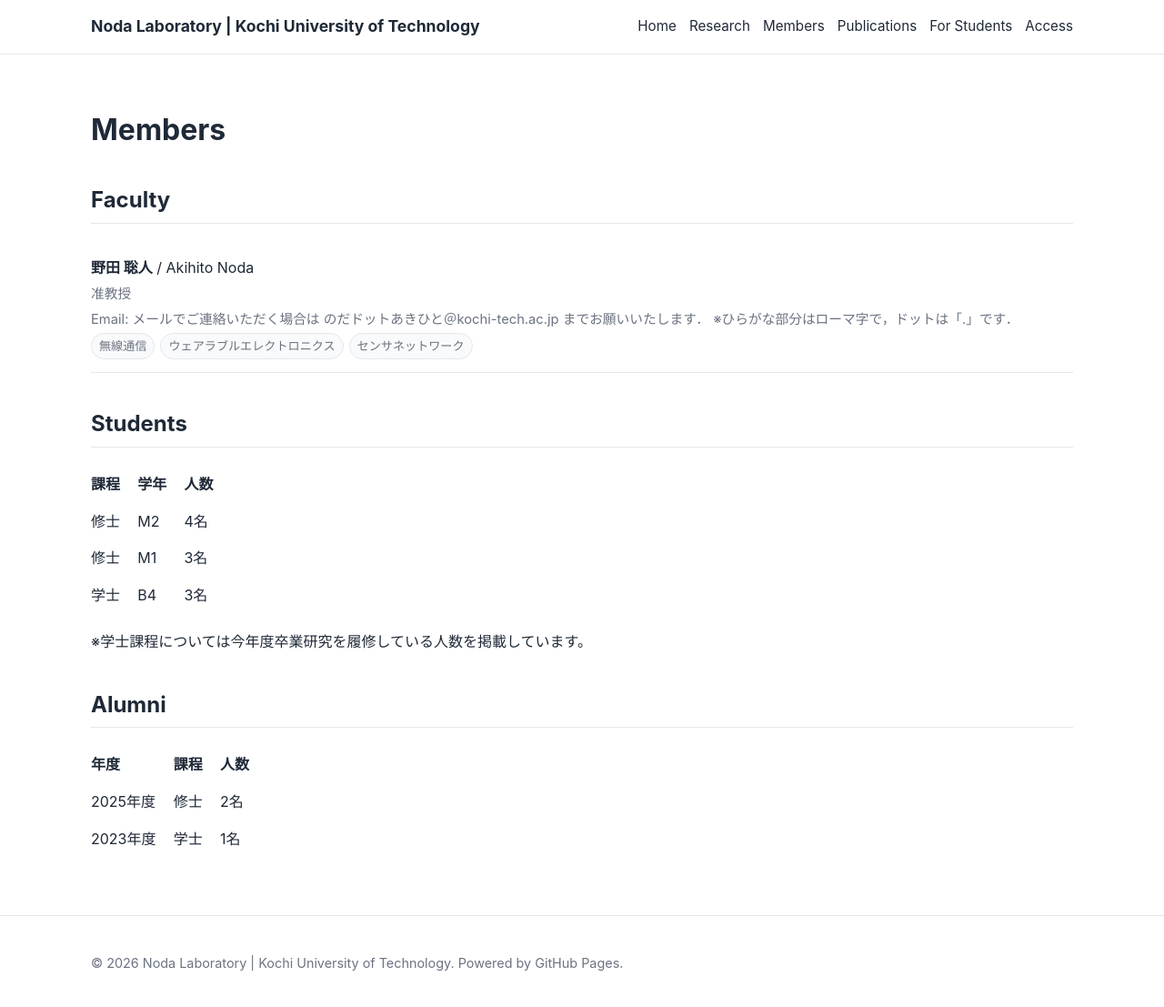
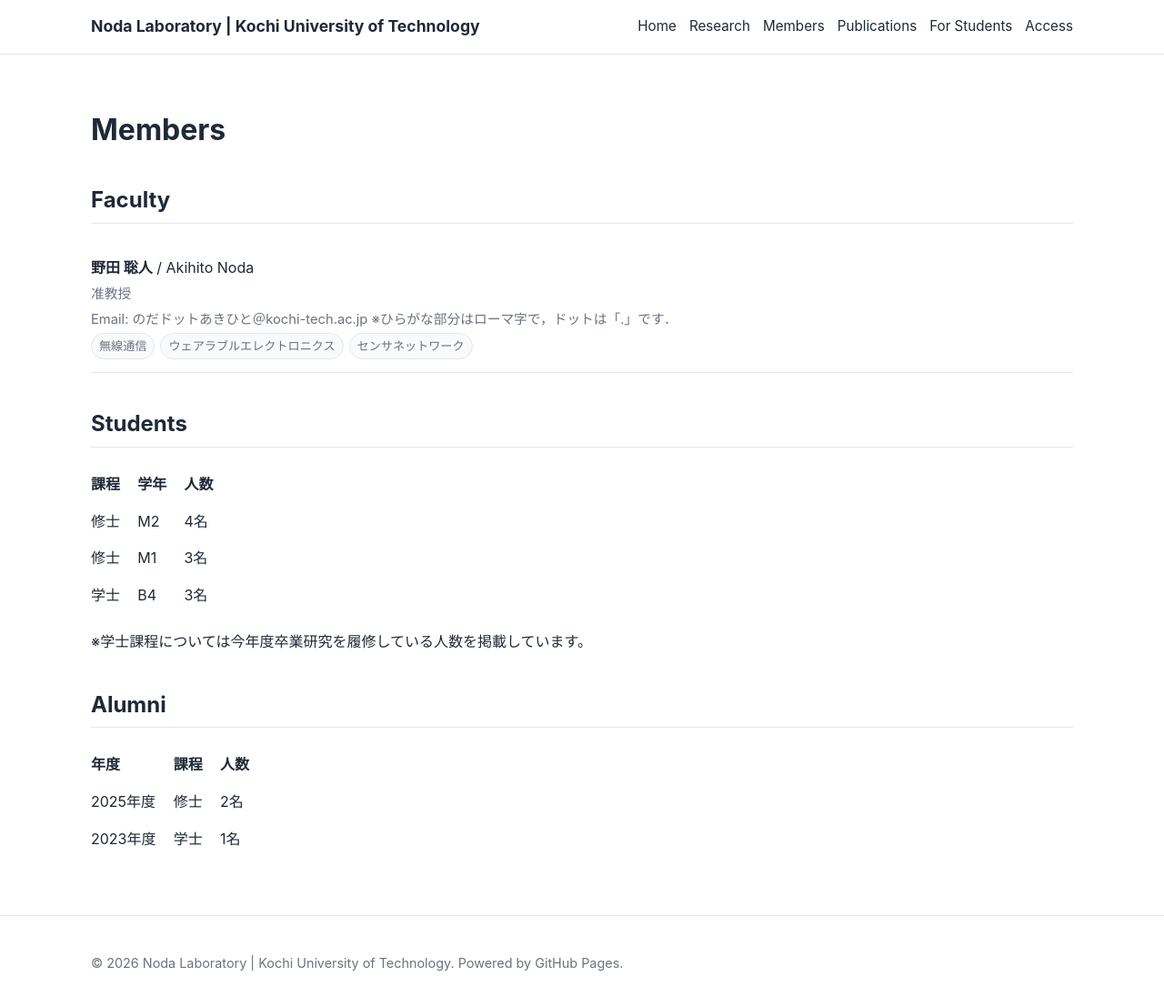
Before and after one commit to akihito-noda/lab-website, a Jekyll site: the page built from members.md, in a window 1280 px wide and 1109 px high. Shown: the whole window at 91% size. Built offline with Jekyll 4.4.1, drawn with Linux system fonts in a browser that asks for light colours.

Commit message:
Update members.yml

```diff
--- a/_data/members.yml
+++ b/_data/members.yml
@@ -3,9 +3,7 @@ faculty:
     name_en: "Akihito Noda"
     role: "准教授"
     email:
-      メールでご連絡いただく場合は
       のだドットあきひと＠kochi-tech.ac.jp
-      までお願いいたします．
       ※ひらがな部分はローマ字で，ドットは「.」です．
     interests:
       - "無線通信"
```
